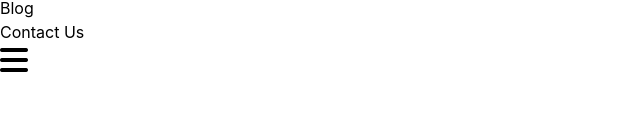
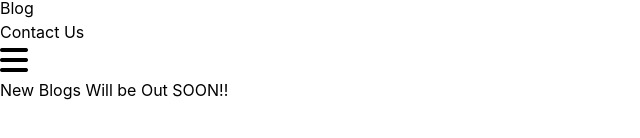
Before and after one commit to h4bctf/hugsforbugs.tech, a React (Vite) app: page /blog in a window 1280 px wide. Shown: the part 376-514 px from the top of the page, without its empty margins (0-640 px from the left). Built offline with nearby package versions, Linux system fonts and the light colour scheme.

Commit message:
Creating New page

```diff
--- a/src/App.tsx
+++ b/src/App.tsx
@@ -2,6 +2,7 @@ import { Route  ,Routes} from "react-router-dom";
 import Navbar from "./components/Navbar"
 import HomePage from "./components/Home/HomePage";
 import Team from "./components/Team/Team";
+import Blog from "./components/Blog/Blog";
 
 /* #337BD4,#191a27, #11121A, #FFFFFF, #A3A4A8 */
 
@@ -12,6 +13,7 @@ function App() {
     <Routes>
       <Route path="/" element={<HomePage/>} />
       <Route path="/team" element={<Team/>} />
+      <Route path="/blog" element={<Blog/>} />
     </Routes>
    </>
   );
--- /dev/null
+++ b/src/components/Blog/Blog.tsx
@@ -0,0 +1,17 @@
+import { AnimatePresence , motion } from "framer-motion";
+
+const Blog = () => {
+  return (
+	  <>
+	  <AnimatePresence>
+		  <motion.div initial={{opacity:0}} animate={{opacity:1}} exit={{opacity:0}}>
+			  <section className="w-full h-screen bg-[#11121A] flex justify-center items-center">
+				  <h1 className="text-white text-5xl font-['Inter'] font-extrabold ">New Blogs Will be Out SOON!!</h1>
+			  </section>
+		  </motion.div>
+	  </AnimatePresence>
+	  </>
+  )
+}
+
+export default Blog;
--- a/src/components/Navbar.tsx
+++ b/src/components/Navbar.tsx
@@ -80,9 +80,7 @@ import {Link} from "react-router-dom";
            <Link to="/team" className="cursor-pointer text-white text-2xl opacity-100 hover:opacity-80">Team </Link>
           </li>
           <li className="px-4 py-2 hover:bg-[#22538f]">
-            <a href="#Blogs" className="cursor-pointer text-white text-2xl  opacity-100 hover:opacity-80">
-              Blogs
-            </a>
+            <Link to="/blog" className='cursor-pointer text-white text-2xl opacity-100 hover:opacity-80'>Blogs</Link>
           </li>
           <li className="px-4 py-2 hover:bg-[#22538f]">
             <a href="" className="cursor-pointer text-white  opacity-100 text-2xl hover:opacity-80">
--- a/src/components/Team/Profile.tsx
+++ b/src/components/Team/Profile.tsx
@@ -3,7 +3,7 @@ import { MutableRefObject, useEffect ,useRef } from 'react';
 import VanillaTilt from 'vanilla-tilt';
 
 
-const Profile = () => {
+const Profile: React.FC = () => {
 	const TiltingCard = useRef() as MutableRefObject<HTMLDivElement>;
 
 	useEffect(()=>{
--- a/src/components/Team/Team.tsx
+++ b/src/components/Team/Team.tsx
@@ -2,7 +2,7 @@ import { AnimatePresence, motion } from "framer-motion";
 import Profile from "./Profile";
 import "../styles/Team.scss"
 
-const Team = () => {
+const Team: React.FC = () => {
   return (
     <>
       <AnimatePresence>
```
